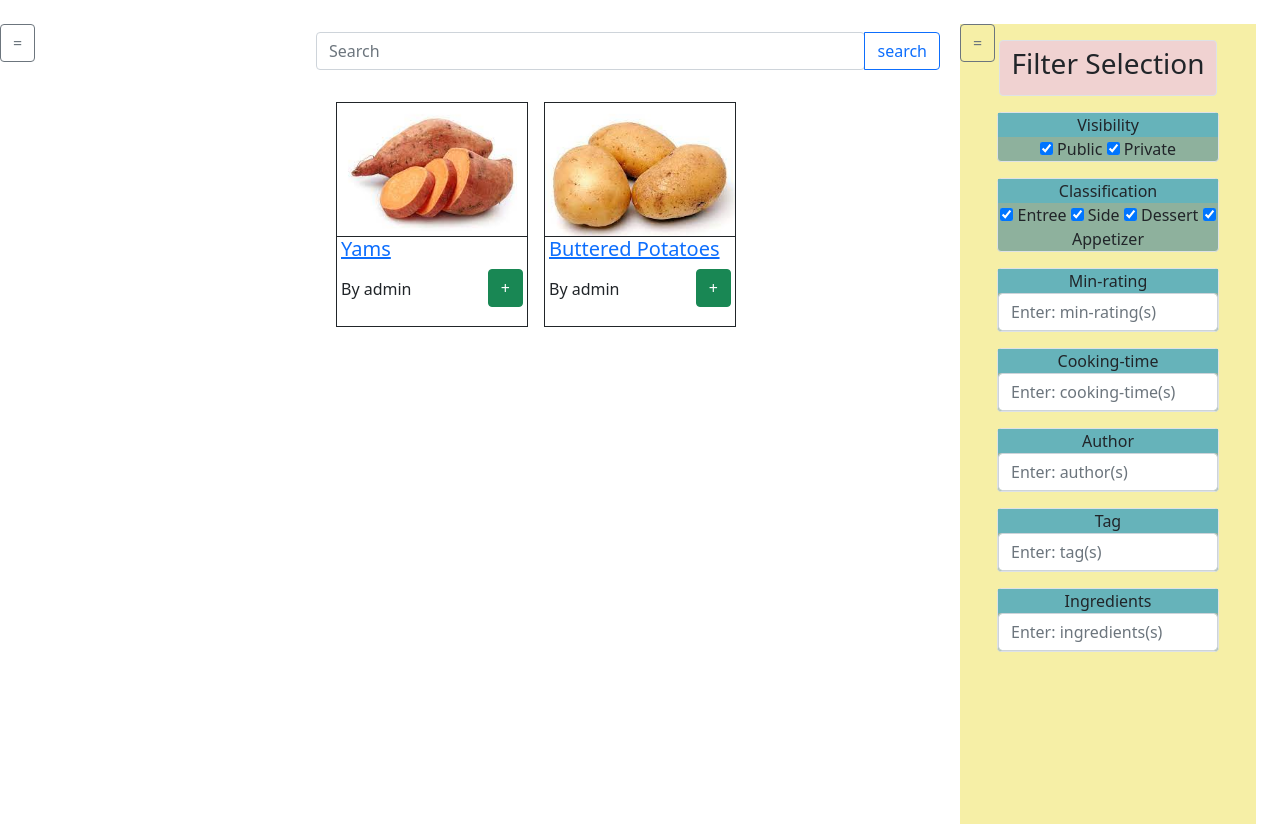
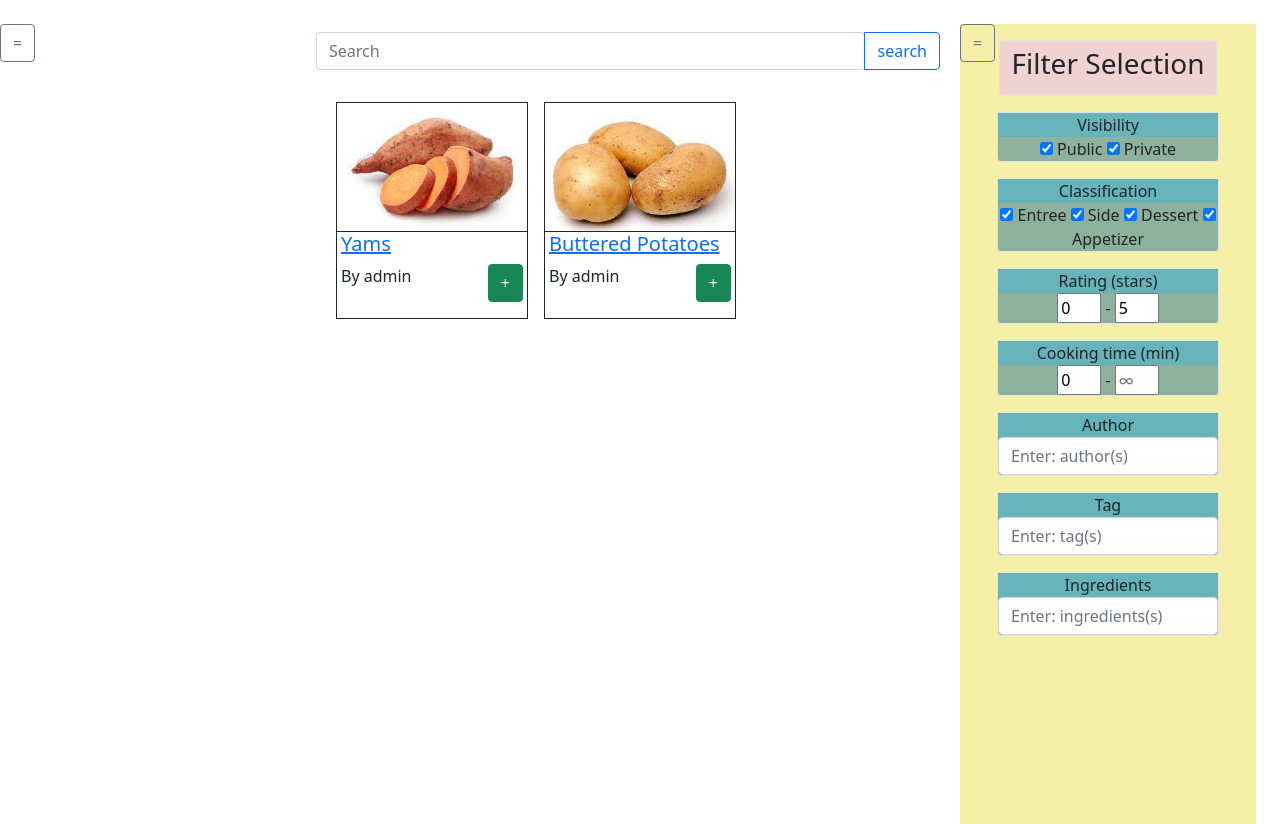
Before and after one commit to ggroode/cs160FP, a Django app: page / in a window 1280 px wide. Shown: the part 58-882 px from the top of the page. Run offline with Django 3.2, Linux system fonts and the light colour scheme; data comes from the database, SQL or seed files in the repository; both versions use the stored data as it was after the commit; some libraries are stand-ins or nearby versions.

Commit message:
Basic filter template made

```diff
--- a/recipe/templates/recipe/partials/filterBox.html
+++ b/recipe/templates/recipe/partials/filterBox.html
@@ -1,13 +1,18 @@
 <div class="btn border color3 mt-3 w-75 p-0">
-    <div class="w-100 color2 ">{{variable|capfirst}}</div>
     {% if type == 'text' %}
-        <input id="{{variable}}Input" type="text" name="{{variable}}" class="form-control m-0" placeholder="Enter: {{variable}}(s)">
+        <div class="w-100 color2 ">{{variable|capfirst}}</div>
+        <input id="{{variable}}" type="text" name="{{variable}}" class="form-control m-0" placeholder="Enter: {{variable}}(s)">
     {% elif type == 'multi-select' %}
+        <div class="w-100 color2 ">{{variable|capfirst}}</div>
         {% for opt in options %}
             <span>
                 <input id="{{varaible}}-{{opt}}" type="checkbox" name="{{variable}}-{{opt}}" value="true" checked>
                 <label for="{{varaible}}-{{opt}}">{{opt|capfirst}}</label>
             </span>
         {% endfor %}
+    {% elif type == 'numeric' %}
+        <div class="w-100 color2 ">{{variable|capfirst}} ({{options.2}})</div>
+        <input type="number" id="{{variable}}-min" name="{{variable}}-min" style="width:20%" value="{{options.0}}" placeholder="{{options.0}}" min={{options.0}} max={{options.1}}>
+        - <input type="number" id="{{variable}}-max" name="{{variable}}-max" style="width:20%" value="{{options.1}}" placeholder="{{options.1}}" min={{options.0}} max={{options.1}}>
     {% endif %}
 </div>
--- a/recipe/templates/recipe/partials/recipe_box.html
+++ b/recipe/templates/recipe/partials/recipe_box.html
@@ -6,7 +6,7 @@
          <a href="{% url 'recipe' recipe.id %}"><h5>{{recipe.name}}</h5></a>
          <div class="float-start">
             {% with recipe.rating as rating %}
-                <h6>{% include 'recipe/rating.html' %}</h6>
+                {% include 'recipe/rating.html' %}
             {% endwith %}
             <p>By {{recipe.author.username}}</p>
          </div>
--- a/recipe/views.py
+++ b/recipe/views.py
@@ -9,9 +9,9 @@ from django.http import HttpResponse
 def search_recipes(request):
     name = request.GET.get("name","")
     recipes = Recipe.objects.filter(name__contains=name)
-    filters = zip(['visibility','classification','min-rating','cooking-time','author','tag','ingredients'],
-    ['multi-select','multi-select','text','text','text','text','text'],
-    [('public','private'),('entree','side','dessert','appetizer'),(),(),(),(),(),()])
+    filters = zip(['visibility','classification','rating','cooking time','author','tag','ingredients'],
+    ['multi-select','multi-select','numeric','numeric','text','text','text'],
+    [('public','private'),('entree','side','dessert','appetizer'),(0,5,'stars'),(0,'∞','min'),(),(),(),()])
     return render(request,'recipe/search_recipes.html',context={'recipes':recipes,'filters':filters})
 
 @csrf_exempt
```
Also changed, not shown: db.sqlite3, recipe/templates/recipe/base.html (indentation only).
